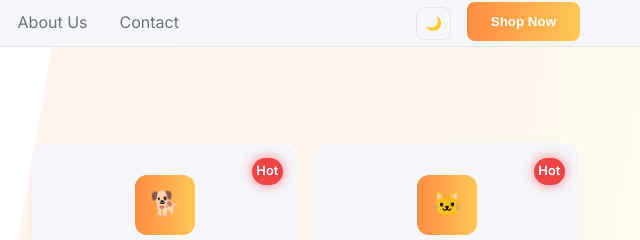
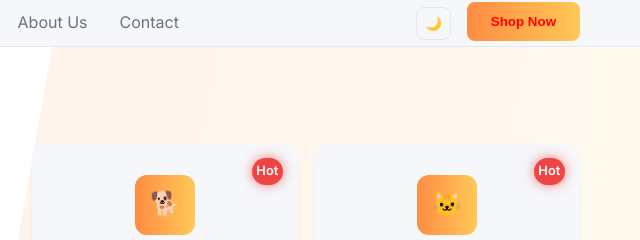
Before and after one commit to capsunlock/farmhousepv, a plain HTML site: page index.html in a window 1280 px wide. In both pictures the pointer is over the button "Shop Now". Shown: the top 240 px of the page, 640-1280 px from the left. Drawn offline with Linux system fonts and the light colour scheme.

Commit message:
Update style.css

```diff
--- a/css/style.css
+++ b/css/style.css
@@ -160,7 +160,8 @@ body.nav-open .nav-links {
 }
 
 .cta-btn:hover {
-  transform: translateY(-2px)
+  transform: translateY(-2px);
+  color: red;
 }
 
 .mobile-menu {
```
